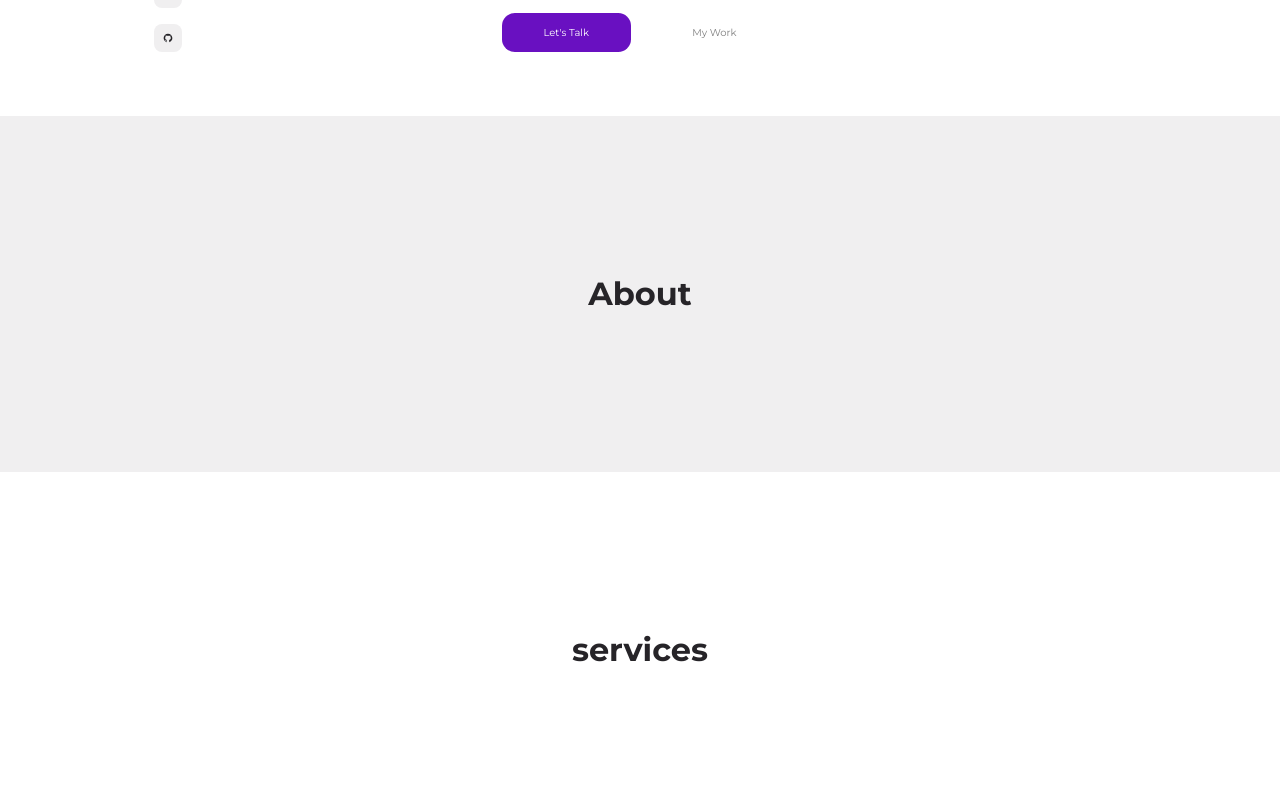
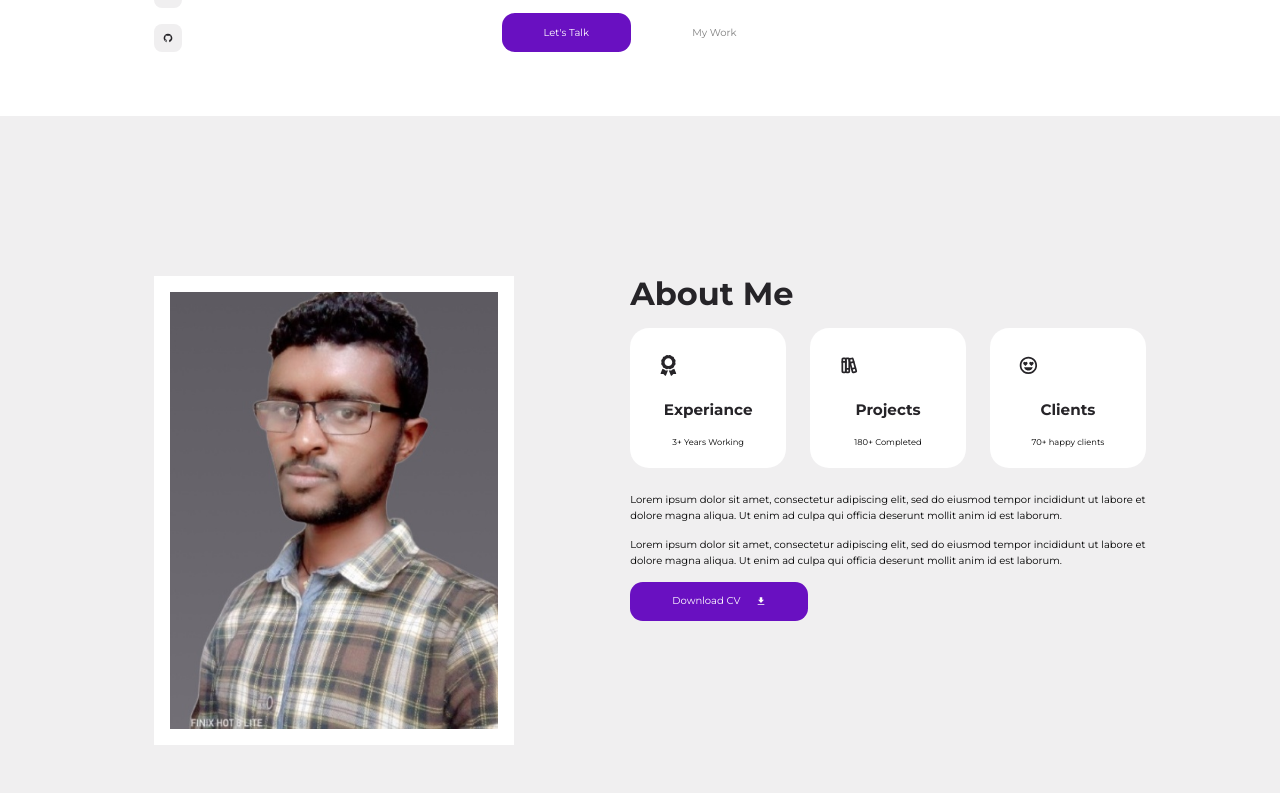
Before and after one commit to simegnew/portfolio-v1, a React (Create React App) app: page / in a window 1280 px wide. Shown: the part 647-1440 px from the top of the page. Built offline with nearby package versions, Linux system fonts and the light colour scheme; a web font is replaced by a local one.

Commit message:
add the about section

```diff
--- /dev/null
+++ b/src/components/Card.css
@@ -0,0 +1,29 @@
+.card{
+    background: var(--color-white);
+    padding: 1rem;
+    border: 2px solid transparent;
+    border-radius: var(--border-radius-1);
+    transition: var(--transition);
+}
+
+.card:hover{
+    background: transparent;
+    border-color: var(--color-white);
+    transform: translateY(-0.5rem);
+}
+
+.card.light{
+    background: var(--color-light);
+}
+
+.card.light:hover{
+    background: transparent;
+    border-color: var(--color-light);
+}
+
+/* MEDIA QUERIES (phone)*/
+@media screen and (max-width:600px) {
+    .card{
+        padding: 1.2rem;
+    }
+}
--- /dev/null
+++ b/src/components/Card.jsx
@@ -0,0 +1,11 @@
+import './Card.css'
+
+const Card = ({children, classsName, onClick}) => {
+    return (
+        <article className={`card ${classsName}`} onClick={onClick}>
+            {children}
+        </article>
+    );
+}
+
+export default Card
--- a/src/sections/about/About.jsx
+++ b/src/sections/about/About.jsx
@@ -1,11 +1,48 @@
 import './about.css'
+import aboutImage from '../../assets/header/abiye (2).jpg'
+import cv from '../../assets/Abebe.pdf'
+import { BiSolidDownload } from 'react-icons/bi'
+import data from './data'
+import Card from '../../components/Card'
 
 const About = () => {
   return (
-    <section>
-        <h2>About</h2>
+    <section id="about">
+      <div className="container about__container">
+        <div className="about__left">
+          <div className="about__portrait">
+            <img src={aboutImage} alt="about Image" />
+          </div>
+        </div>
+
+        <div className="about__right">
+          <h2>About Me</h2>
+          <div className="about__cards">
+            {data.map((item) => (
+              <Card key={item.id} classsName="about__card">
+                <span className="about__card-icon">{item.icon}</span>
+                <h5>{item.title}</h5>
+                <small>{item.desc}</small>
+              </Card>
+            ))}
+          </div>
+          <p>
+            Lorem ipsum dolor sit amet, consectetur adipiscing elit, sed do
+            eiusmod tempor incididunt ut labore et dolore magna aliqua. Ut enim
+            ad culpa qui officia deserunt mollit anim id est laborum.
+          </p>
+          <p>
+            Lorem ipsum dolor sit amet, consectetur adipiscing elit, sed do
+            eiusmod tempor incididunt ut labore et dolore magna aliqua. Ut enim
+            ad culpa qui officia deserunt mollit anim id est laborum.
+          </p>
+          <a href={cv} download className="btn primary">
+            Download CV <BiSolidDownload />
+          </a>
+        </div>
+      </div>
     </section>
-  )
+  );
 }
 
 export default About
--- a/src/sections/about/about.css
+++ b/src/sections/about/about.css
@@ -0,0 +1,83 @@
+.about__container{
+    display:grid;
+    grid-template-columns: 37% 53%;
+    gap: 12%;
+}
+
+.about__portrait{
+    height: fit-content;
+    max-height: 40rem;
+    border: 1rem solid var(--color-white);
+    transition: var(--transition);
+}
+
+.about__portrait:hover{
+    border-width: 0;
+}
+
+.about__cards{
+    margin: 1rem 0 1.5rem;
+    display: grid;
+    grid-template-columns: repeat(3, 1fr);
+    gap: 1.5rem;
+}
+
+.card.about__card{
+    text-align: center;
+}
+
+.about__card-icon{
+    font-size: 1.3rem;
+    color: var(--color-black);
+    border-radius: var(--border-radius-3);
+    width: fit-content;
+    padding-inline: auto;
+    padding: 0.6rem;
+    display: flex;
+    transition: var(--transition);
+    align-items: center;
+}
+
+.card.about__card:hover .about__card-icon{
+    background: var(--color-primary);
+    color: var(--color-white);
+}
+
+.card.about__card h5{
+    margin: 1rem 0;
+}
+
+.about__right p{
+    margin-bottom: 0.8rem;
+}
+
+.about__right.btn{
+    margin-top: 2.5rem;
+}
+
+/* MEDIA QUERIES (tablets) */
+@media screen and (max-width:1024px) {
+    .about__left{
+        display: none;
+    }
+
+    .about__container{
+        grid-template-columns: 1fr;
+    }
+
+    .about__right h2 {
+        text-align: center;
+    }
+}
+
+/* MEDIA QUERIES (phone) */
+@media screen and (max-width:600px) {
+    .about__cards{
+        grid-template-columns: 1fr 1fr;
+        gap: 1rem;
+    }
+
+    .about__right .btn{
+        margin-top: 2rem;
+    }
+}
--- /dev/null
+++ b/src/sections/about/data.js
@@ -0,0 +1,11 @@
+import { FaAward } from 'react-icons/fa'
+import {TbBooks} from 'react-icons/tb'
+import { BiHappyHeartEyes } from "react-icons/bi";
+
+const data = [
+    { id:1, icon: <FaAward />, title:'Experiance', desc: '3+ Years Working '},
+    { id:2, icon: <TbBooks />, title:'Projects', desc: '180+ Completed '},
+    { id:3, icon: <BiHappyHeartEyes />, title:'Clients', desc: '70+ happy clients '}
+]
+
+export default data;
--- a/src/sections/header/header.css
+++ b/src/sections/header/header.css
@@ -66,12 +66,17 @@
 
 /* MEDIA QUERIES (tablets) */
 
-/* @media screen and (max-width:1024px) {
-    .header__container{
-        height: 100vh;
+@media screen and (max-width:1024px) {
+    .header__socials {
+        display: none;
     }
+
+    .header__container p {
+        width: 100%;
+    }
+
 }
-*/
+
 
 /* MEDIA QUERIES (tablets) */
 
```
Also changed, not shown: 1 other file (tests, documents, lock files or other folders).
